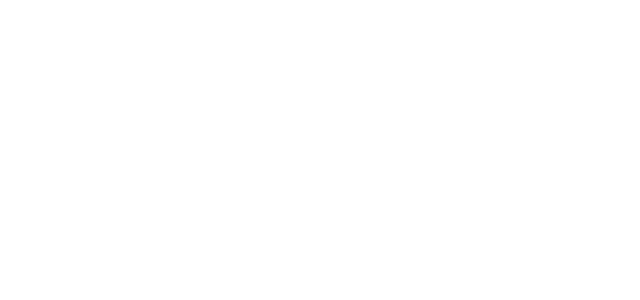
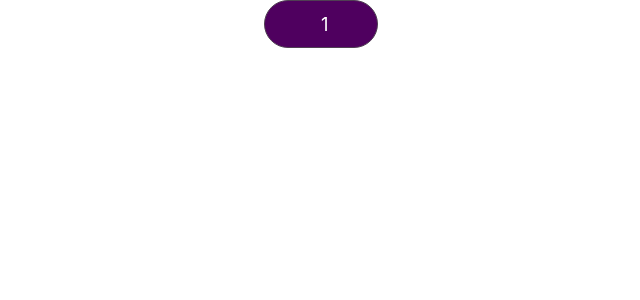
Before and after one commit to Jabbypappy/group-calculator, a React (Create React App) app: page / in a window 1280 px wide. Shown: the top 300 px of the page, without its empty margins (319-959 px from the left). Built offline with nearby package versions, Linux system fonts and the light colour scheme.

Commit message:
added reusable button component

```diff
--- a/src/App.js
+++ b/src/App.js
@@ -1,9 +1,11 @@
 import "./App.css";
+import NumBtn from "./components/ui/NumBtn";
 
 function App() {
   return (
     <div className="App">
       <header className="App-header"></header>
+      <NumBtn>1</NumBtn>
     </div>
   );
 }
--- /dev/null
+++ b/src/components/ui/NumBtn.js
@@ -0,0 +1,17 @@
+import React from "react";
+import classes from "./NumBtn.module.css";
+
+const NumBtn = (props) => {
+  return (
+    <button
+      type={props.type || "button"}
+      className={`${classes.button} ${props.className}`}
+      onClick={props.onClick}
+      disabled={props.disabled}
+    >
+      {props.children}
+    </button>
+  );
+};
+
+export default NumBtn;
--- /dev/null
+++ b/src/components/ui/NumBtn.module.css
@@ -0,0 +1,31 @@
+.button {
+  font: inherit;
+  border: 1px solid #503f53;
+  background: #4f005f;
+  color: white;
+  padding: 0.75rem 3.5rem;
+  cursor: pointer;
+  font-size: 1.15rem;
+  border-radius: 30px;
+  max-width: 0.5rem;
+}
+
+.button:hover,
+.button:active {
+  background: #741188;
+  border-color: #741188;
+}
+
+.button:focus {
+  outline: none;
+}
+
+button:disabled,
+button:focus:disabled,
+button:hover:disabled,
+button:active:disabled {
+  background: #ccc;
+  border-color: #ccc;
+  color: #666666;
+  cursor: not-allowed;
+}
--- /dev/null
+++ b/src/components/ui/SubBtn.module.css
@@ -0,0 +1,30 @@
+.button {
+    font: inherit;
+    border: 1px solid #4f005f;
+    background: #4f005f;
+    color: white;
+    padding: 0.75rem 3.5rem;
+    cursor: pointer;
+    font-size: 1.15rem;
+    border-radius: 30px;
+  }
+
+  .button:hover,
+  .button:active {
+    background: #741188;
+    border-color: #741188;
+  }
+
+  .button:focus {
+    outline: none;
+  }
+
+  button:disabled,
+  button:focus:disabled,
+  button:hover:disabled,
+  button:active:disabled {
+    background: #ccc;
+    border-color: #ccc;
+    color: #666666;
+    cursor: not-allowed;
+  }
```
Also changed, not shown: src/components/ui/SubBtn.js (added, +17 -0 lines).
